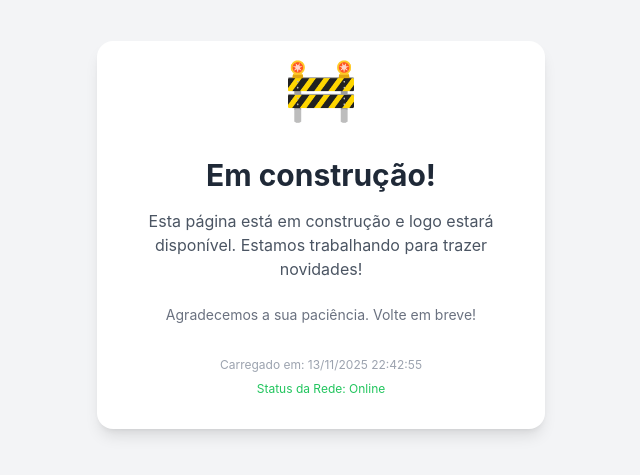
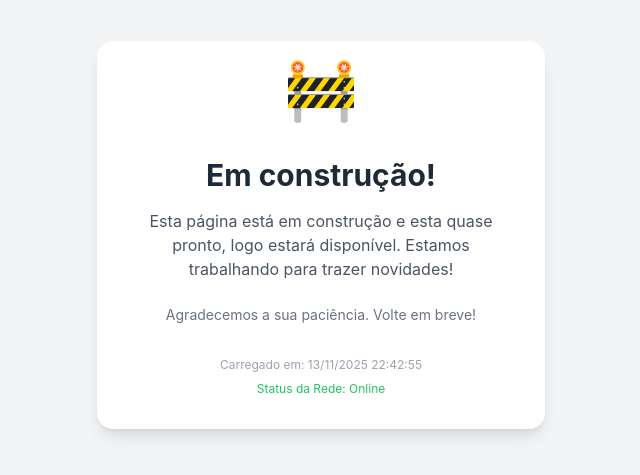
Before and after one commit to jpedrooliveira-dl/biojoaopedro, a plain HTML site: page pages/pagina.html in a window 1280 px wide. Shown: the part 165-640 px from the top of the page, without its empty margins (319-959 px from the left). Drawn offline with nearby package versions, Linux system fonts and the light colour scheme.

Commit message:
atualizacão pagina meu site

```diff
--- a/pages/pagina.html
+++ b/pages/pagina.html
@@ -22,7 +22,7 @@
         </div>
         <h1 class="text-3xl font-bold text-gray-800 mb-4">Em construção!</h1>
         <p class="text-gray-600 mb-6">
-            Esta página está em construção e logo estará disponível. Estamos trabalhando para trazer novidades!
+            Esta página está em construção e esta quase pronto, logo estará disponível. Estamos trabalhando para trazer novidades!
         </p>
         <p class="text-sm text-gray-500">
             Agradecemos a sua paciência. Volte em breve!
```
